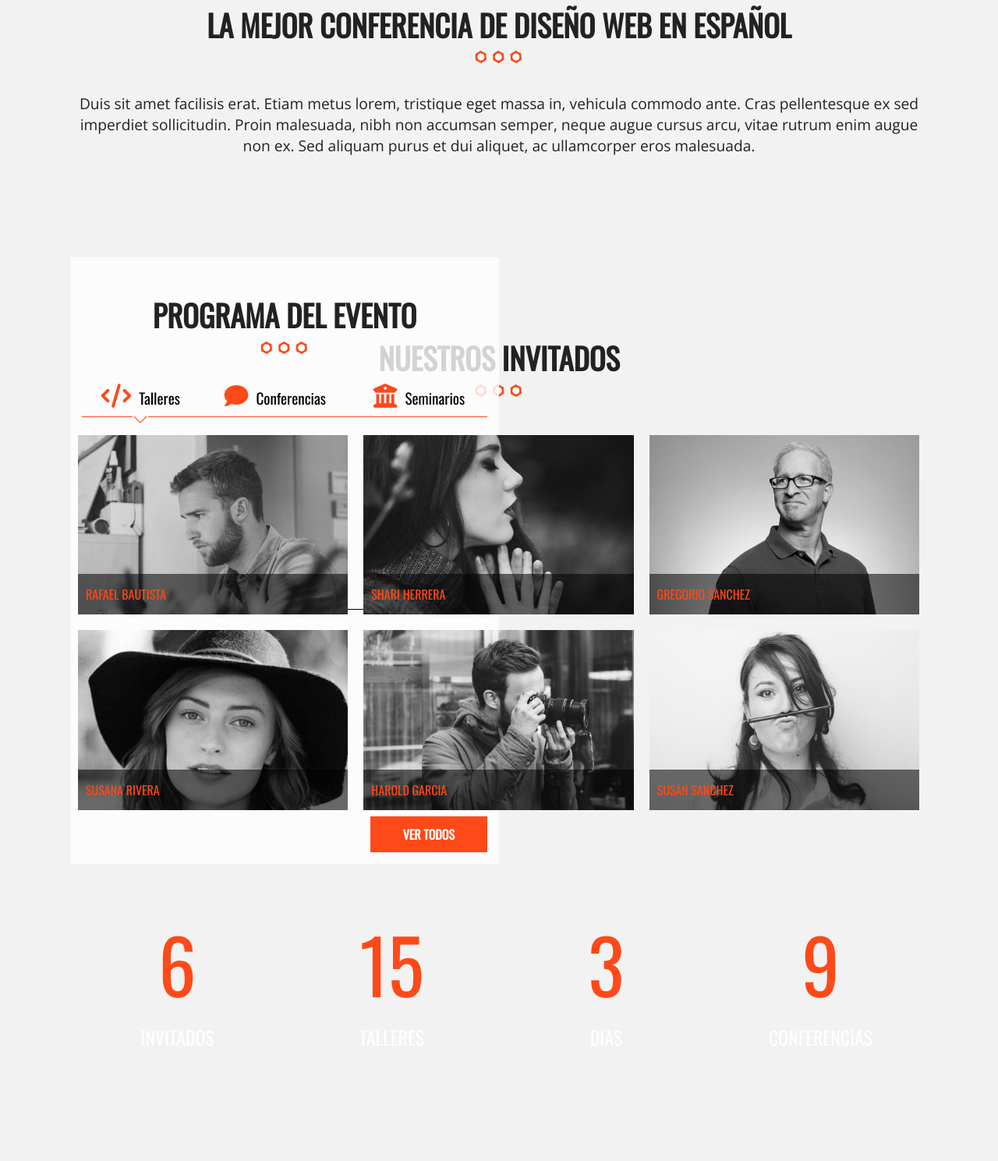
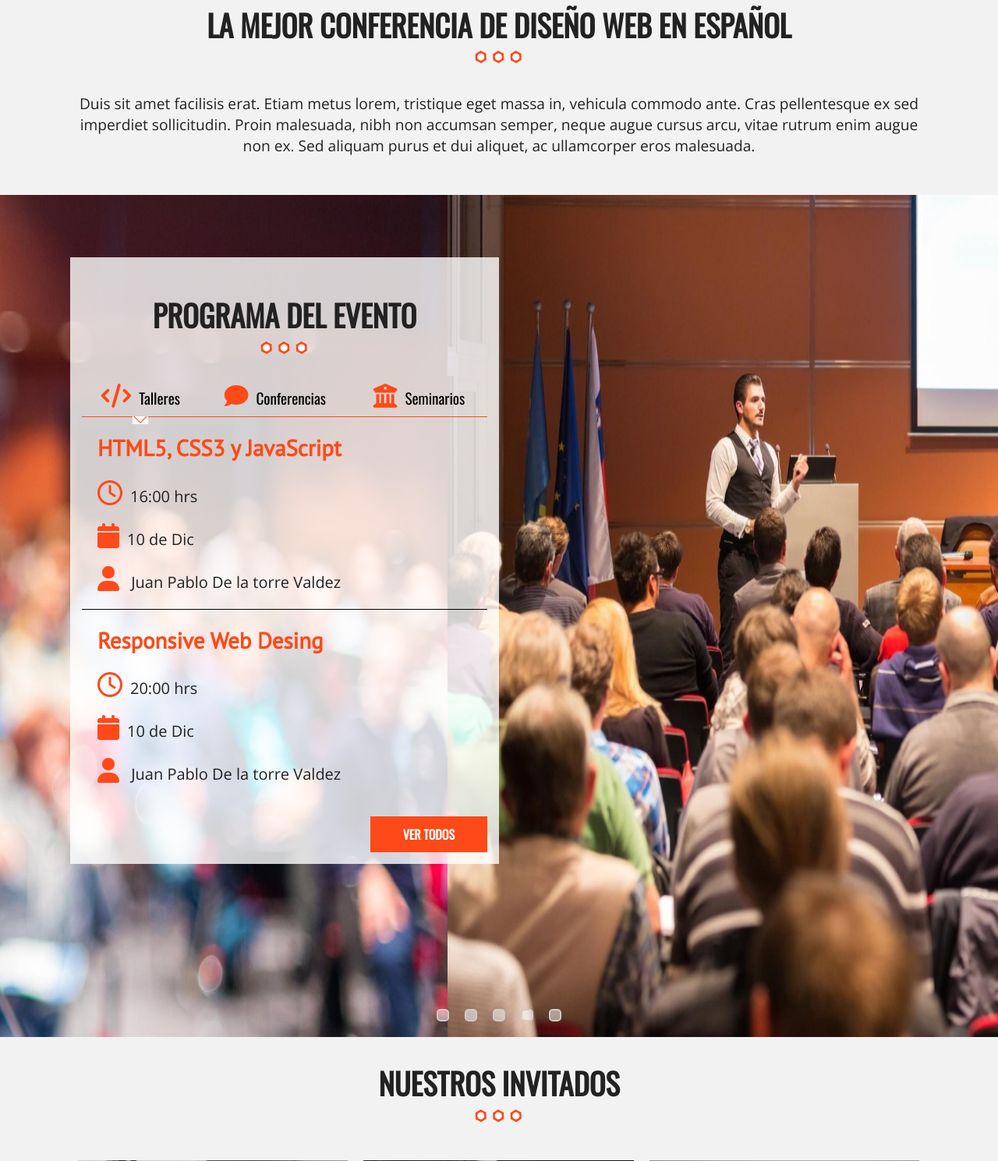
Before and after one commit to marianalG0/Proyecto, a PHP site: page / in a window 1280 px wide. Shown: the part 956-2445 px from the top of the page at 78% size. Run offline with PHP 8.4, Linux system fonts and the light colour scheme; some libraries are stand-ins or nearby versions; grey boxes are pictures that could not be loaded.

Commit message:
subiendo cambios

```diff
--- a/css/main.css
+++ b/css/main.css
@@ -356,9 +356,127 @@ section.programa{
 }
 div.contenedor-video{
   max-width: 100%;
-  overflow: hidden;
+  overflow-x: hidden;
 
 }
+/** PARTE EDITADA POR MELANIE **/
+/**Aqui empieza el slider**/
+.slider{
+  max-width: 100%;
+  display: flex;
+  align-items: center;
+  justify-content: center;
+  overflow-x: hidden;
+  height: 100%;
+}
+.slider img{
+  max-width: 100%;
+  height: 1080px;
+  overflow-x: hidden;
+}
+.slideshow{
+  display: flex;
+  transform: translate3d(0, 0, 0);
+  transition: all 2500ms;
+  animation-name: autoplay;
+  animation-duration: 25s;
+  animation-direction: alternate;
+  animation-fill-mode: forwards;
+  animation-iteration-count: infinite;
+}
+.item-slide{
+  position: relative;
+  display: flex;
+  width: 100%;
+  flex-direction: column;
+  flex-shrink: 0;
+  flex-grow: 0;
+}
+.pagination{
+  position: absolute;
+  bottom: 20px;
+  left: 0;
+  display: flex;
+  flex-wrap: wrap;
+  align-items: center;
+  justify-content: center;
+  width: 100%;
+}
+.pag-item{
+  display: flex;
+  flex-direction: column;
+  align-items: center;
+  border: 2px solid #CCC;
+  width: 16px;
+  height: 16px;
+  border-radius: 5px;
+  overflow: hidden;
+  cursor: pointer;
+  background: rgba(255, 255, 255, 0.5);
+  margin: 0 10px;
+  text-align: center;
+  transition: all 800ms;
+}
+.pag-item:hover{ transform: scale(2); }
+.pag-item img{
+  display: inline-block;
+  max-width: none;
+  height: 100%;
+  transform: scale(1);
+  opacity: 0;
+  transition: all 300ms;
+}
+.pag-item:hover img{
+  opacity: 1;
+}
+input[id="1"]:checked ~ .slideshow{
+  animation: none;
+  transform: translate3d(cal(-100% * 0),0,0);
+}
+input[id="1"]:checked ~ .pagination .pag-item[for="1"]{
+  background: #FFF;
+}
+input[id="2"]:checked ~ .slideshow{
+  animation: none;
+  transform: translate3d(calc(-100% * 1),0,0);
+}
+input[id="2"]:checked ~ .pagination .pag-item[for="2"]{
+  background: #FFF;
+}
+input[id="3"]:checked ~ .slideshow{
+  animation: none;
+  transform: translate3d(calc(-100% * 2),0,0);
+}
+input[id="3"]:checked ~ .pagination .pag-item[for="3"]{
+  background: #FFF;
+}
+input[id="4"]:checked ~ .slideshow{
+  animation: none;
+  transform: translate3d(calc(-100% * 3),0,0);
+}
+input[id="4"]:checked ~ .pagination .pag-item[for="4"]{
+  background: #FFF;
+}
+input[id="5"]:checked ~ .slideshow{
+  animation: none;
+  transform: translate3d(calc(-100% * 4),0,0);
+}
+input[id="5"]:checked ~ .pagination .pag-item[for="5"]{
+  background: #FFF;
+}
+@keyframes autoplay{
+  20%{ transform: translate3d(calc(-100% * 0), 0, 0); }
+  40%{ transform: translate3d(calc(-100% * 1), 0, 0); }
+  60%{ transform: translate3d(calc(-100% * 2), 0, 0); }
+  80%{ transform: translate3d(calc(-100% * 3), 0, 0); }
+  100%{ transform: translate3d(calc(-100% * 4), 0, 0); }
+}
+/**Aqui termina el slider**/
+/** PARTE EDITADA POR MELANIE**/
+
+
+
+
 div.contenido-programa{
   position: absolute;
   top: 0;
--- a/index.html
+++ b/index.php
@@ -99,24 +99,54 @@
   </section>
   <!--.seccion-->
 
+  <!--PARTE EDITADA POR MELANIE-->
   <section class="programa">
       <div class="contenedor-video">
-      <video autoplay loop muted>
-        <source src="video/video.mp4" type="video/mp4" />
-        <source src="video/video.webm" type="video/webm" />
-        <source src="video/video.ogv" type="video/ogg" />
-      </video>
+
+        <div class="slider">
+          <?php
+              $ids = array(1,2,3,4,5);
+              $alt = array(
+                  "Slide 1",
+                  "Slide 2",
+                  "Slide 3",
+                  "Slide 4",
+                  "Slide 5"
+              );
+              $max = count($ids);
+              for($s=0;$s<$max;$s++){ ?>
+                  <input type="radio" id="<?= $ids[$s]; ?>" name="image-slide" hidden />
+              <?php }
+          ?>
+          <div class="slideshow">
+              <?php for($s=0;$s<$max;$s++){ ?>
+              <div class="item-slide">
+                  <img src="img/<?= $ids[$s]; ?>.jpg" alt="<?= $alt[$s]; ?>" />
+              </div>
+              <?php } ?>
+          </div>
+          <div class="pagination">
+              <?php for($s=0;$s<$max;$s++){ ?>
+              <label class="pag-item" for="<?= $ids[$s]; ?>">
+                  <img src="img/<?= $ids[$s]; ?>.jpg" alt="<?= $alt[$s]; ?>" />
+              </label>
+              <?php } ?>
+          </div>
+      </div>
       </div>
       <!--.contenedor-video-->
-
       <div class="contenido-programa">
         <div class="contenedor">
           <div class="programa-evento">
             <h2>Programa del evento</h2>
             <nav class="menu-programa">
               <a href="#talleres"><i class="fa fa-code"></i>Talleres</a>
-            <a href="#conferencias"><i class="fa fa-comment"></i>Conferencias</a>
-            <a href="#seminarios"><i class="fa fa-university"></i>Seminarios</a>
+              <a href="#conferencias"
+                ><i class="fa fa-comment"></i>Conferencias</a
+              >
+              <a href="#seminarios"
+                ><i class="fa fa-university"></i>Seminarios</a
+              >
             </nav>
             <div id="talleres" class="info-curso ocultar clearfix">
               <div class="detalle-evento">
--- a/js/main.js
+++ b/js/main.js
@@ -1,35 +1,34 @@
-var api = 'AIzaSyCeSzprwFmUOSsAIf36sT9hONLvf3ReD_4';
+//var api = 'AIzaSyCeSzprwFmUOSsAIf36sT9hONLvf3ReD_4';
 
-function initMap() {
-  var latLng = {
-    lat: 20.6772885,
-    Ing:-103.3856328
-  };
+//function initMap() {
+//  var latLng = {
+//    lat: 20.6772885,
+//    Ing:-103.3856328
+//  };
 
-  var map = new google.maps.Map(document.getElementById('mapa'), {
-    'center': latLng,
-    'zoom': 14,
-    'mapTypeId': google.maps.MapTypeId.ROADMAP
-  });
+//  var map = new google.maps.Map(document.getElementById('mapa'), {
+//    'center': latLng,
+//    'zoom': 14,
+//    'mapTypeId': google.maps.MapTypeId.ROADMAP
+//  });
 
-  var contenido = '<h2>GDLWEBCAMP</h2>'+
-                  '<p>Del 10 al 12 de Diciembre</p>'+
-                  '<p>Visitanos!</p>';
+//  var contenido = '<h2>GDLWEBCAMP</h2>'+
+//                  '<p>Del 10 al 12 de Diciembre</p>'+
+//                  '<p>Visitanos!</p>';
 
-  var informacion = new google.maps.InfoWindow({
-    content: contenido
-  });
+//  var informacion = new google.maps.InfoWindow({
+//    content: contenido
+//  });
+//  var marker = new google.maps.Marker({
+//  position:lating,
+//  map: map,
+//  title: 'GDLWEBCA
+// });
 
-  var marker = new google.maps.Marker({
-    position:lating,
-    map: map,
-    title: 'GDLWEBCAMP'
-  });
-
-  marker.addListener('click', function(){
-    informacion.open(map, marker);
-  });
-}
+//  marker.addListener('click', function(){
+//    informacion.open(map, marker);
+//  });
+//}
 
 (function () {
   "use strict";
@@ -182,6 +181,7 @@ function initMap() {
 })();
 
 
+// PARTE EDITADA POR MELANIE
 $(function() {
 
   // Programa de Conferencias
@@ -197,3 +197,4 @@ $(function() {
     return false;
   });
 });
+// PARTE EDITADA POR MELANIE
--- /dev/null
+++ b/js/mapa.js
@@ -0,0 +1,19 @@
+(function () {
+    "use strict";
+
+    var regalo = document.getElementById('regalo');
+    document.addEventListener('DOMContentLoaded', function () {
+
+      var map = L.map('mapa').setView([19.575965, -448.03791], 17);
+
+      L.tileLayer('https://{s}.tile.openstreetmap.org/{z}/{x}/{y}.png', {
+       attribution: '&copy; <a href="https://www.openstreetmap.org/copyright">OpenStreetMap</a> contributors'
+      }).addTo(map);
+
+      L.marker([19.575965, -448.03791]).addTo(map)
+       .bindPopup('GDLWebCamp <br> Boletos ya Disponibles')
+       .openPopup();
+
+
+    }); //DOM CONTENT LOADED
+  })();
--- a/registro.html
+++ b/registro.html
@@ -63,7 +63,7 @@
   <div class="barra">
     <div class="contenedor clearfix">
       <div class="logo">
-        <img src="img/logo.svg" alt=" logo gdlwebcamp" srcset="" />
+        <a href="index.php"><img src="img/logo.svg" alt=" logo gdlwebcamp" srcset="" /></a>
       </div>
 
       <div class="menu-movil">
@@ -85,7 +85,7 @@
 
   <section class="seccion contenedor">
     <h2>Registro de Usuarios</h2>
-    <form id="registro" class="registro" action="index.html" method="post">
+    <form id="registro" class="registro" action="index.php" method="post">
       <div id="datos_usuario" class="registro caja clearfix">
         <div class="campo">
           <label for="nombre">Nombre:</label>
```
Also changed, not shown: other parts of index.php (+5 -33 lines), img/1.jpg (added), img/2.jpg (added), img/3.jpg (added), img/4.jpg (added), img/5.jpg (added). Lines whose indentation alone changed are shown as unchanged.
